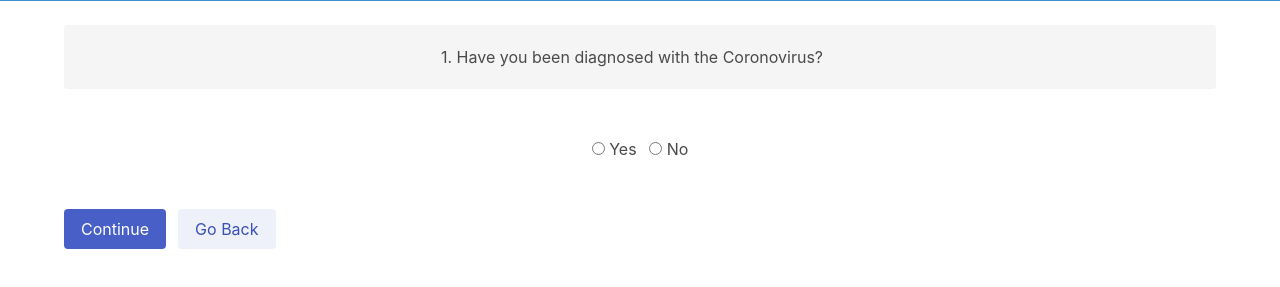
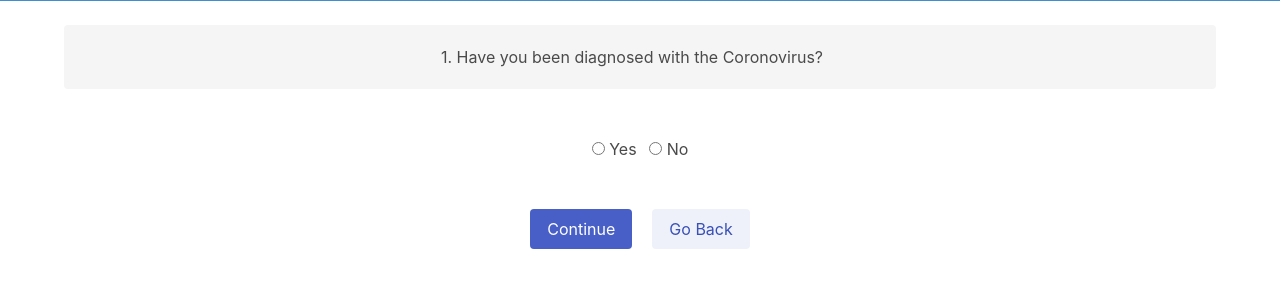
Before and after one commit to sluh-hackclub/UMSLHack2020, a website: page frontend/partials/beenDiagnosed.html in a window 1280 px wide. Shown: the part 83-370 px from the top of the page. Drawn offline with nearby package versions, Linux system fonts and the light colour scheme.

Commit message:
Centered buttons

```diff
--- a/frontend/partials/beenDiagnosed.html
+++ b/frontend/partials/beenDiagnosed.html
@@ -39,6 +39,8 @@
           No
         </label>
         </div>
+      </div>
+      <div class="buttons is-centered">
         <div class="field is-grouped">
             <div class="control">
               <button class="button is-link">Continue</button>
```
